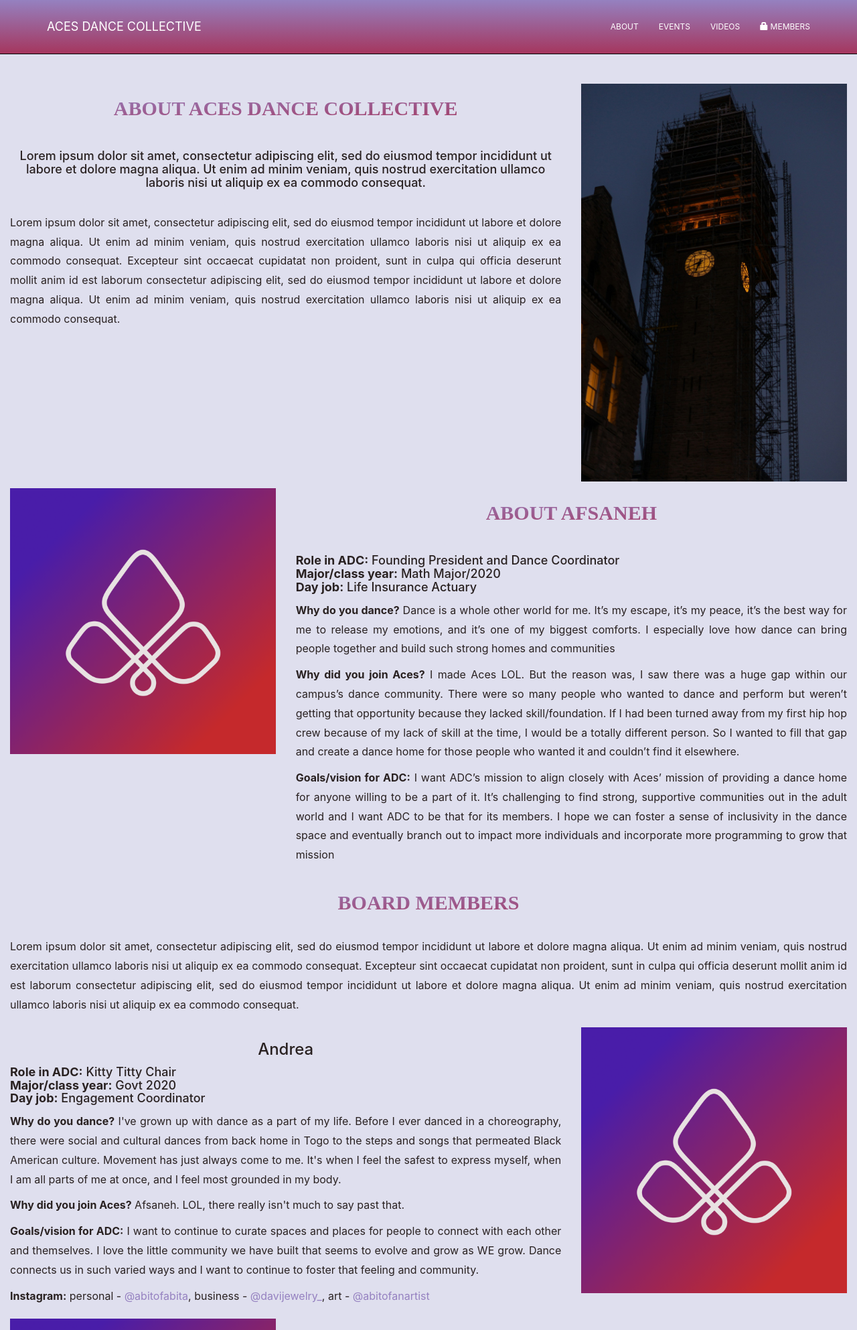
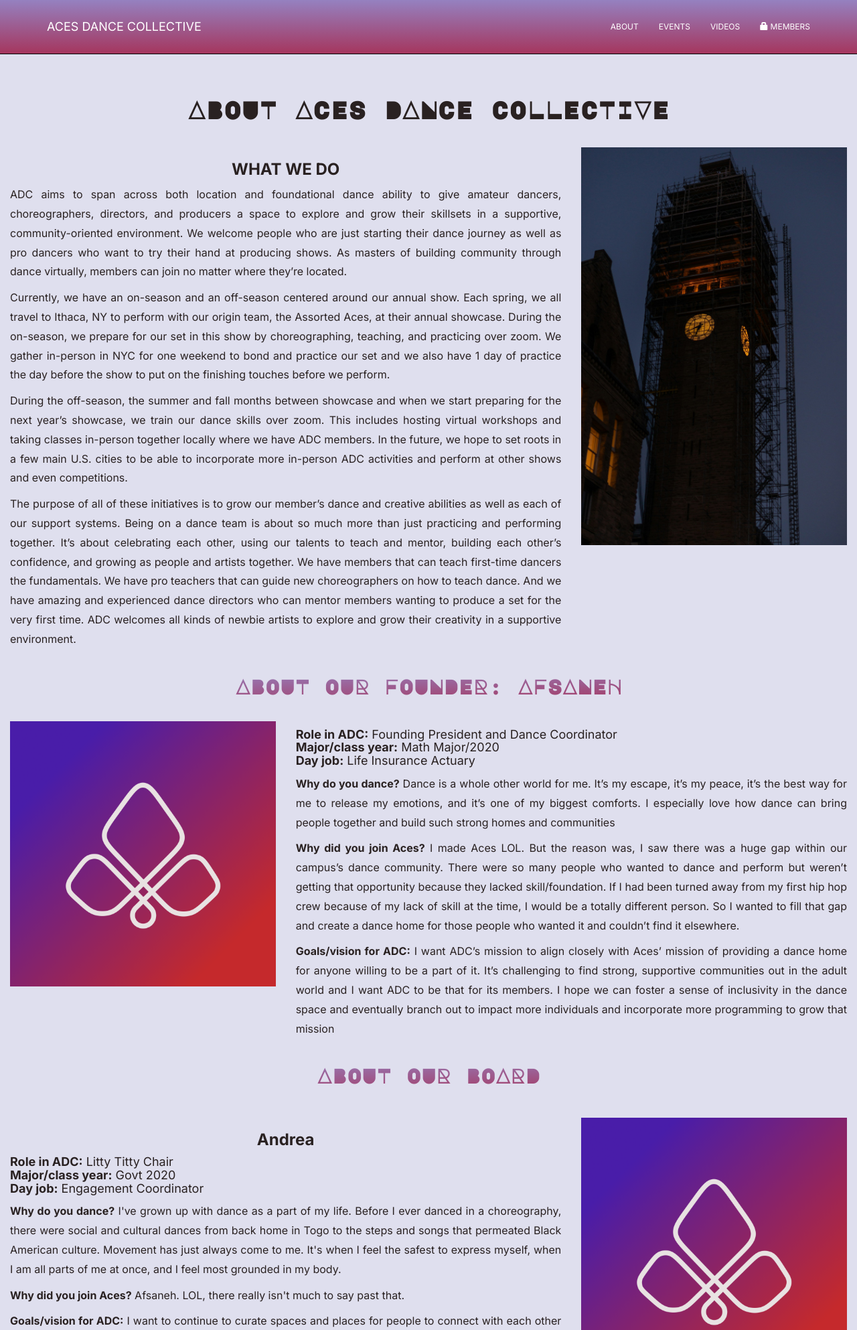
Before and after one commit to stanjenie/aces-cms, a PHP site: page /about.html in a window 1280 px wide. Shown: the top 1986 px of the page at 67% size. Run offline with PHP 8.4, Linux system fonts and the light colour scheme.

Commit message:
autogenerated files from cms.py

```diff
--- a/about.html
+++ b/about.html
@@ -9,8 +9,8 @@
 <link rel="stylesheet" href="https://maxcdn.bootstrapcdn.com/bootstrap/3.4.1/css/bootstrap.min.css" />
 <link rel="preconnect" href="https://fonts.googleapis.com" />
 <link rel="preconnect" href="https://fonts.gstatic.com" crossorigin />
-<link href="https://fonts.googleapis.com/css2?family=Bebas+Neue&display=swap" rel="stylesheet" />
-<link href="https://fonts.googleapis.com/css?family=Montserrat" rel="stylesheet" />
+<link href="https://fonts.googleapis.com/css2?family=Major+Mono+Display&display=swap" rel="stylesheet" />
+<link href="https://fonts.googleapis.com/css?family=Inter:200,400,700" rel="stylesheet" />
 <script src="https://ajax.googleapis.com/ajax/libs/jquery/3.7.1/jquery.min.js"></script>
 <script src="https://maxcdn.bootstrapcdn.com/bootstrap/3.4.1/js/bootstrap.min.js"></script>
 <link rel="stylesheet" type="text/css" href="style.css" />
@@ -38,21 +38,24 @@
 </nav>
 <div class="container-fluid bg-2 text-center about">
 	<div class="row">
+	    <h1>ABOUT ACES DANCE COLLECTIVE</h1><br />
 		<div class="col-sm-8">
-			<h2>ABOUT ACES DANCE COLLECTIVE</h2><br />
-			<h4>Lorem ipsum dolor sit amet, consectetur adipiscing elit, sed do eiusmod tempor incididunt ut labore et dolore magna aliqua. Ut enim ad minim veniam, quis nostrud exercitation ullamco laboris nisi ut aliquip ex ea commodo consequat.</h4><br />
-			<p>Lorem ipsum dolor sit amet, consectetur adipiscing elit, sed do eiusmod tempor incididunt ut labore et dolore magna aliqua. Ut enim ad minim veniam, quis nostrud exercitation ullamco laboris nisi ut aliquip ex ea commodo consequat. Excepteur sint occaecat cupidatat non proident, sunt in culpa qui officia deserunt mollit anim id est laborum consectetur adipiscing elit, sed do eiusmod tempor incididunt ut labore et dolore magna aliqua. Ut enim ad minim veniam, quis nostrud exercitation ullamco laboris nisi ut aliquip ex ea commodo consequat.</p>
+			<h3 class="bold"> WHAT WE DO </h3>
+			<p>ADC aims to span across both location and foundational dance ability to give amateur dancers, choreographers, directors, and producers a space to explore and grow their skillsets in a supportive, community-oriented environment. We welcome people who are just starting their dance journey as well as pro dancers who want to try their hand at producing shows. As masters of building community through dance virtually, members can join no matter where they’re located. </p>
+			<p>Currently, we have an on-season and an off-season centered around our annual show. Each spring, we all travel to Ithaca, NY to perform with our origin team, the Assorted Aces, at their annual showcase. During the on-season, we prepare for our set in this show by choreographing, teaching, and practicing over zoom. We gather in-person in NYC for one weekend to bond and practice our set and we also have 1 day of practice the day before the show to put on the finishing touches before we perform.</p>
+			<p>During the off-season, the summer and fall months between showcase and when we start preparing for the next year’s showcase, we train our dance skills over zoom. This includes hosting virtual workshops and taking classes in-person together locally where we have ADC members. In the future, we hope to set roots in a few main U.S. cities to be able to incorporate more in-person ADC activities and perform at other shows and even competitions.</p>
+			<p>The purpose of all of these initiatives is to grow our member’s dance and creative abilities as well as each of our support systems. Being on a dance team is about so much more than just practicing and performing together. It’s about celebrating each other, using our talents to teach and mentor, building each other’s confidence, and growing as people and artists together. We have members that can teach first-time dancers the fundamentals. We have pro teachers that can guide new choreographers on how to teach dance. And we have amazing and experienced dance directors who can mentor members wanting to produce a set for the very first time. ADC welcomes all kinds of newbie artists to explore and grow their creativity in a supportive environment.</p>
 		</div>
 		<div class="col-sm-4">
 			<img src="tower.jpg" class="img-responsive" />
 		</div>
 	</div>
 	<div class="row">
+	    <h2>ABOUT OUR FOUNDER: AFSANEH</h2><br />
 		<div class="col-sm-4">
 			<img src="aces_logo.PNG" class="img-responsive" />
 		</div>
 		<div class="col-sm-8">
-			<h2>ABOUT AFSANEH</h2><br />
 			<h4 class="text-left">
 				<b>Role in ADC:</b> Founding President and Dance Coordinator <br />
 				<b>Major/class year:</b> Math Major/2020 <br />
@@ -73,16 +76,13 @@
 	</div>
 
 	<div class="row">
-		<div class="col-sm-12">
-			<h2>BOARD MEMBERS</h2><br />
-			<p>Lorem ipsum dolor sit amet, consectetur adipiscing elit, sed do eiusmod tempor incididunt ut labore et dolore magna aliqua. Ut enim ad minim veniam, quis nostrud exercitation ullamco laboris nisi ut aliquip ex ea commodo consequat. Excepteur sint occaecat cupidatat non proident, sunt in culpa qui officia deserunt mollit anim id est laborum consectetur adipiscing elit, sed do eiusmod tempor incididunt ut labore et dolore magna aliqua. Ut enim ad minim veniam, quis nostrud exercitation ullamco laboris nisi ut aliquip ex ea commodo consequat.</p>
-		</div>
+		<h2>ABOUT OUR BOARD</h2><br />
 	</div>
 	<div class="row">
 		<div class="col-sm-8">
-			<h3>Andrea</h3>
+			<h3 class="bold">Andrea</h3>
 			<h4 class="text-left">
-				<b>Role in ADC:</b> Kitty Titty Chair <br />
+				<b>Role in ADC:</b> Litty Titty Chair <br />
 				<b>Major/class year:</b> Govt 2020 <br />
 				<b>Day job:</b> Engagement Coordinator <br />
 			</h4>
@@ -107,12 +107,13 @@
 			<img src="aces_logo.PNG" class="img-responsive" />
 		</div>
 	</div>
+	<br />
 	<div class="row">
 		<div class="col-sm-4">
 			<img src="aces_logo.PNG" class="img-responsive" />
 		</div>
 		<div class="col-sm-8">
-			<h3>Bryan</h3>
+			<h3 class="bold">Bryan</h3>
 			<h4 class="text-left">
 				<b>Role in ADC:</b> Internals Director<br />
 				<b>Major/class year:</b> Math/CS, 2024 <br />
@@ -135,10 +136,11 @@
 		</div>
 
 	</div>
+	<br />
 	<div class="row">
 
 		<div class="col-sm-8">
-			<h3>Deva</h3>
+			<h3 class="bold">Deva</h3>
 			<h4 class="text-left">
 				<b>Role in ADC:</b> Engagement Director<br />
 				<b>Major/class year:</b> CS/2022 <br />
@@ -151,12 +153,13 @@
 			<img src="deva_bio.jpg" class="img-responsive" />
 		</div>
 	</div>
+	<br />
 	<div class="row">
 		<div class="col-sm-4">
 			<img src="aces_logo.PNG" class="img-responsive" />
 		</div>
 		<div class="col-sm-8">
-			<h3>Jade</h3>
+			<h3 class="bold">Jade</h3>
 			<h4 class="text-left">
 				<b>Role in ADC:</b> Timekeeper<br />
 				<b>Major/class year:</b> HBHS 2019 <br />
@@ -174,12 +177,11 @@
 				</p>
 			</div>
 		</div>
-
 	</div>
+	<br />
 	<div class="row">
-
 		<div class="col-sm-8">
-			<h3>Mindy</h3>
+			<h3 class="bold">Mindy</h3>
 			<h4 class="text-left">
 				<b>Role in ADC:</b> Boston Chair<br />
 				<b>Major/class year:</b> Computer science/2023 <br />
@@ -201,11 +203,33 @@
 			<img src="aces_logo.PNG" class="img-responsive" />
 		</div>
 	</div>
-	<div class="row"><h3>Nina</h3></div>
+	<br />
+	<div class="col-sm-4">
+			<img src="aces_logo.PNG" class="img-responsive" />
+		</div>
+		<div class="col-sm-8">
+			<h3 class="bold">Nina</h3>
+			<h4 class="text-left">
+				<b>Role in ADC:</b> TODO<br />
+				<b>Major/class year:</b> TODO <br />
+				<b>Day job:</b> TODO <br />
+			</h4>
+			<div class="text-left">
+				<p><b>Why do you dance?</b>
+					TODO
+					</p><p>
+					<b>Why did you join Aces?</b>
+					TODO
+					</p><p>
+					<b>Goals/vision for ADC:</b>
+					TODO
+				</p>
+			</div>
+		</div>
+	<br />
 	<div class="row">
-
 		<div class="col-sm-8">
-			<h3>Steph</h3>
+			<h3 class="bold">Steph</h3>
 			<h4 class="text-left">
 				<b>Role in ADC:</b> NYC Chair<br />
 				<b>Major/class year:</b> Information Science/2022 <br />
@@ -233,7 +257,8 @@
 
 
 
-</div><footer class="container-fluid bg-4">
+</div>
+<footer class="container-fluid bg-4">
 	<div class="row">
 		<div class="col-sm-8">
 			<h3>JOIN OUR MAILING LIST?</h3>
--- a/calendar-members.php
+++ b/calendar-members.php
@@ -15,8 +15,8 @@
 <link rel="stylesheet" href="https://maxcdn.bootstrapcdn.com/bootstrap/3.4.1/css/bootstrap.min.css" />
 <link rel="preconnect" href="https://fonts.googleapis.com" />
 <link rel="preconnect" href="https://fonts.gstatic.com" crossorigin />
-<link href="https://fonts.googleapis.com/css2?family=Bebas+Neue&display=swap" rel="stylesheet" />
-<link href="https://fonts.googleapis.com/css?family=Montserrat" rel="stylesheet" />
+<link href="https://fonts.googleapis.com/css2?family=Major+Mono+Display&display=swap" rel="stylesheet" />
+<link href="https://fonts.googleapis.com/css?family=Inter:200,400,700" rel="stylesheet" />
 <script src="https://ajax.googleapis.com/ajax/libs/jquery/3.7.1/jquery.min.js"></script>
 <script src="https://maxcdn.bootstrapcdn.com/bootstrap/3.4.1/js/bootstrap.min.js"></script>
 <link rel="stylesheet" type="text/css" href="style.css" />
--- a/form1.php
+++ b/form1.php
@@ -15,8 +15,8 @@
 <link rel="stylesheet" href="https://maxcdn.bootstrapcdn.com/bootstrap/3.4.1/css/bootstrap.min.css" />
 <link rel="preconnect" href="https://fonts.googleapis.com" />
 <link rel="preconnect" href="https://fonts.gstatic.com" crossorigin />
-<link href="https://fonts.googleapis.com/css2?family=Bebas+Neue&display=swap" rel="stylesheet" />
-<link href="https://fonts.googleapis.com/css?family=Montserrat" rel="stylesheet" />
+<link href="https://fonts.googleapis.com/css2?family=Major+Mono+Display&display=swap" rel="stylesheet" />
+<link href="https://fonts.googleapis.com/css?family=Inter:200,400,700" rel="stylesheet" />
 <script src="https://ajax.googleapis.com/ajax/libs/jquery/3.7.1/jquery.min.js"></script>
 <script src="https://maxcdn.bootstrapcdn.com/bootstrap/3.4.1/js/bootstrap.min.js"></script>
 <link rel="stylesheet" type="text/css" href="style.css" />
--- a/form2.php
+++ b/form2.php
@@ -15,8 +15,8 @@
 <link rel="stylesheet" href="https://maxcdn.bootstrapcdn.com/bootstrap/3.4.1/css/bootstrap.min.css" />
 <link rel="preconnect" href="https://fonts.googleapis.com" />
 <link rel="preconnect" href="https://fonts.gstatic.com" crossorigin />
-<link href="https://fonts.googleapis.com/css2?family=Bebas+Neue&display=swap" rel="stylesheet" />
-<link href="https://fonts.googleapis.com/css?family=Montserrat" rel="stylesheet" />
+<link href="https://fonts.googleapis.com/css2?family=Major+Mono+Display&display=swap" rel="stylesheet" />
+<link href="https://fonts.googleapis.com/css?family=Inter:200,400,700" rel="stylesheet" />
 <script src="https://ajax.googleapis.com/ajax/libs/jquery/3.7.1/jquery.min.js"></script>
 <script src="https://maxcdn.bootstrapcdn.com/bootstrap/3.4.1/js/bootstrap.min.js"></script>
 <link rel="stylesheet" type="text/css" href="style.css" />
--- a/form3.php
+++ b/form3.php
@@ -15,8 +15,8 @@
 <link rel="stylesheet" href="https://maxcdn.bootstrapcdn.com/bootstrap/3.4.1/css/bootstrap.min.css" />
 <link rel="preconnect" href="https://fonts.googleapis.com" />
 <link rel="preconnect" href="https://fonts.gstatic.com" crossorigin />
-<link href="https://fonts.googleapis.com/css2?family=Bebas+Neue&display=swap" rel="stylesheet" />
-<link href="https://fonts.googleapis.com/css?family=Montserrat" rel="stylesheet" />
+<link href="https://fonts.googleapis.com/css2?family=Major+Mono+Display&display=swap" rel="stylesheet" />
+<link href="https://fonts.googleapis.com/css?family=Inter:200,400,700" rel="stylesheet" />
 <script src="https://ajax.googleapis.com/ajax/libs/jquery/3.7.1/jquery.min.js"></script>
 <script src="https://maxcdn.bootstrapcdn.com/bootstrap/3.4.1/js/bootstrap.min.js"></script>
 <link rel="stylesheet" type="text/css" href="style.css" />
--- a/form4.php
+++ b/form4.php
@@ -15,8 +15,8 @@
 <link rel="stylesheet" href="https://maxcdn.bootstrapcdn.com/bootstrap/3.4.1/css/bootstrap.min.css" />
 <link rel="preconnect" href="https://fonts.googleapis.com" />
 <link rel="preconnect" href="https://fonts.gstatic.com" crossorigin />
-<link href="https://fonts.googleapis.com/css2?family=Bebas+Neue&display=swap" rel="stylesheet" />
-<link href="https://fonts.googleapis.com/css?family=Montserrat" rel="stylesheet" />
+<link href="https://fonts.googleapis.com/css2?family=Major+Mono+Display&display=swap" rel="stylesheet" />
+<link href="https://fonts.googleapis.com/css?family=Inter:200,400,700" rel="stylesheet" />
 <script src="https://ajax.googleapis.com/ajax/libs/jquery/3.7.1/jquery.min.js"></script>
 <script src="https://maxcdn.bootstrapcdn.com/bootstrap/3.4.1/js/bootstrap.min.js"></script>
 <link rel="stylesheet" type="text/css" href="style.css" />
--- a/form5.php
+++ b/form5.php
@@ -15,8 +15,8 @@
 <link rel="stylesheet" href="https://maxcdn.bootstrapcdn.com/bootstrap/3.4.1/css/bootstrap.min.css" />
 <link rel="preconnect" href="https://fonts.googleapis.com" />
 <link rel="preconnect" href="https://fonts.gstatic.com" crossorigin />
-<link href="https://fonts.googleapis.com/css2?family=Bebas+Neue&display=swap" rel="stylesheet" />
-<link href="https://fonts.googleapis.com/css?family=Montserrat" rel="stylesheet" />
+<link href="https://fonts.googleapis.com/css2?family=Major+Mono+Display&display=swap" rel="stylesheet" />
+<link href="https://fonts.googleapis.com/css?family=Inter:200,400,700" rel="stylesheet" />
 <script src="https://ajax.googleapis.com/ajax/libs/jquery/3.7.1/jquery.min.js"></script>
 <script src="https://maxcdn.bootstrapcdn.com/bootstrap/3.4.1/js/bootstrap.min.js"></script>
 <link rel="stylesheet" type="text/css" href="style.css" />
--- a/form6.php
+++ b/form6.php
@@ -15,8 +15,8 @@
 <link rel="stylesheet" href="https://maxcdn.bootstrapcdn.com/bootstrap/3.4.1/css/bootstrap.min.css" />
 <link rel="preconnect" href="https://fonts.googleapis.com" />
 <link rel="preconnect" href="https://fonts.gstatic.com" crossorigin />
-<link href="https://fonts.googleapis.com/css2?family=Bebas+Neue&display=swap" rel="stylesheet" />
-<link href="https://fonts.googleapis.com/css?family=Montserrat" rel="stylesheet" />
+<link href="https://fonts.googleapis.com/css2?family=Major+Mono+Display&display=swap" rel="stylesheet" />
+<link href="https://fonts.googleapis.com/css?family=Inter:200,400,700" rel="stylesheet" />
 <script src="https://ajax.googleapis.com/ajax/libs/jquery/3.7.1/jquery.min.js"></script>
 <script src="https://maxcdn.bootstrapcdn.com/bootstrap/3.4.1/js/bootstrap.min.js"></script>
 <link rel="stylesheet" type="text/css" href="style.css" />
--- a/forms.php
+++ b/forms.php
@@ -15,8 +15,8 @@
 <link rel="stylesheet" href="https://maxcdn.bootstrapcdn.com/bootstrap/3.4.1/css/bootstrap.min.css" />
 <link rel="preconnect" href="https://fonts.googleapis.com" />
 <link rel="preconnect" href="https://fonts.gstatic.com" crossorigin />
-<link href="https://fonts.googleapis.com/css2?family=Bebas+Neue&display=swap" rel="stylesheet" />
-<link href="https://fonts.googleapis.com/css?family=Montserrat" rel="stylesheet" />
+<link href="https://fonts.googleapis.com/css2?family=Major+Mono+Display&display=swap" rel="stylesheet" />
+<link href="https://fonts.googleapis.com/css?family=Inter:200,400,700" rel="stylesheet" />
 <script src="https://ajax.googleapis.com/ajax/libs/jquery/3.7.1/jquery.min.js"></script>
 <script src="https://maxcdn.bootstrapcdn.com/bootstrap/3.4.1/js/bootstrap.min.js"></script>
 <link rel="stylesheet" type="text/css" href="style.css" />
--- a/home.php
+++ b/home.php
@@ -15,8 +15,8 @@
 <link rel="stylesheet" href="https://maxcdn.bootstrapcdn.com/bootstrap/3.4.1/css/bootstrap.min.css" />
 <link rel="preconnect" href="https://fonts.googleapis.com" />
 <link rel="preconnect" href="https://fonts.gstatic.com" crossorigin />
-<link href="https://fonts.googleapis.com/css2?family=Bebas+Neue&display=swap" rel="stylesheet" />
-<link href="https://fonts.googleapis.com/css?family=Montserrat" rel="stylesheet" />
+<link href="https://fonts.googleapis.com/css2?family=Major+Mono+Display&display=swap" rel="stylesheet" />
+<link href="https://fonts.googleapis.com/css?family=Inter:200,400,700" rel="stylesheet" />
 <script src="https://ajax.googleapis.com/ajax/libs/jquery/3.7.1/jquery.min.js"></script>
 <script src="https://maxcdn.bootstrapcdn.com/bootstrap/3.4.1/js/bootstrap.min.js"></script>
 <link rel="stylesheet" type="text/css" href="style.css" />
--- a/members.html
+++ b/members.html
@@ -9,8 +9,8 @@
 <link rel="stylesheet" href="https://maxcdn.bootstrapcdn.com/bootstrap/3.4.1/css/bootstrap.min.css" />
 <link rel="preconnect" href="https://fonts.googleapis.com" />
 <link rel="preconnect" href="https://fonts.gstatic.com" crossorigin />
-<link href="https://fonts.googleapis.com/css2?family=Bebas+Neue&display=swap" rel="stylesheet" />
-<link href="https://fonts.googleapis.com/css?family=Montserrat" rel="stylesheet" />
+<link href="https://fonts.googleapis.com/css2?family=Major+Mono+Display&display=swap" rel="stylesheet" />
+<link href="https://fonts.googleapis.com/css?family=Inter:200,400,700" rel="stylesheet" />
 <script src="https://ajax.googleapis.com/ajax/libs/jquery/3.7.1/jquery.min.js"></script>
 <script src="https://maxcdn.bootstrapcdn.com/bootstrap/3.4.1/js/bootstrap.min.js"></script>
 <link rel="stylesheet" type="text/css" href="style.css" />
--- a/register.html
+++ b/register.html
@@ -9,8 +9,8 @@
 <link rel="stylesheet" href="https://maxcdn.bootstrapcdn.com/bootstrap/3.4.1/css/bootstrap.min.css" />
 <link rel="preconnect" href="https://fonts.googleapis.com" />
 <link rel="preconnect" href="https://fonts.gstatic.com" crossorigin />
-<link href="https://fonts.googleapis.com/css2?family=Bebas+Neue&display=swap" rel="stylesheet" />
-<link href="https://fonts.googleapis.com/css?family=Montserrat" rel="stylesheet" />
+<link href="https://fonts.googleapis.com/css2?family=Major+Mono+Display&display=swap" rel="stylesheet" />
+<link href="https://fonts.googleapis.com/css?family=Inter:200,400,700" rel="stylesheet" />
 <script src="https://ajax.googleapis.com/ajax/libs/jquery/3.7.1/jquery.min.js"></script>
 <script src="https://maxcdn.bootstrapcdn.com/bootstrap/3.4.1/js/bootstrap.min.js"></script>
 <link rel="stylesheet" type="text/css" href="style.css" />
--- a/videos-pub.html
+++ b/videos-pub.html
@@ -9,8 +9,8 @@
 <link rel="stylesheet" href="https://maxcdn.bootstrapcdn.com/bootstrap/3.4.1/css/bootstrap.min.css" />
 <link rel="preconnect" href="https://fonts.googleapis.com" />
 <link rel="preconnect" href="https://fonts.gstatic.com" crossorigin />
-<link href="https://fonts.googleapis.com/css2?family=Bebas+Neue&display=swap" rel="stylesheet" />
-<link href="https://fonts.googleapis.com/css?family=Montserrat" rel="stylesheet" />
+<link href="https://fonts.googleapis.com/css2?family=Major+Mono+Display&display=swap" rel="stylesheet" />
+<link href="https://fonts.googleapis.com/css?family=Inter:200,400,700" rel="stylesheet" />
 <script src="https://ajax.googleapis.com/ajax/libs/jquery/3.7.1/jquery.min.js"></script>
 <script src="https://maxcdn.bootstrapcdn.com/bootstrap/3.4.1/js/bootstrap.min.js"></script>
 <link rel="stylesheet" type="text/css" href="style.css" />
--- a/videos.php
+++ b/videos.php
@@ -15,8 +15,8 @@
 <link rel="stylesheet" href="https://maxcdn.bootstrapcdn.com/bootstrap/3.4.1/css/bootstrap.min.css" />
 <link rel="preconnect" href="https://fonts.googleapis.com" />
 <link rel="preconnect" href="https://fonts.gstatic.com" crossorigin />
-<link href="https://fonts.googleapis.com/css2?family=Bebas+Neue&display=swap" rel="stylesheet" />
-<link href="https://fonts.googleapis.com/css?family=Montserrat" rel="stylesheet" />
+<link href="https://fonts.googleapis.com/css2?family=Major+Mono+Display&display=swap" rel="stylesheet" />
+<link href="https://fonts.googleapis.com/css?family=Inter:200,400,700" rel="stylesheet" />
 <script src="https://ajax.googleapis.com/ajax/libs/jquery/3.7.1/jquery.min.js"></script>
 <script src="https://maxcdn.bootstrapcdn.com/bootstrap/3.4.1/js/bootstrap.min.js"></script>
 <link rel="stylesheet" type="text/css" href="style.css" />
```
Also changed, not shown: calendar.html (+8 -8 lines), index.html (+12 -8 lines).
